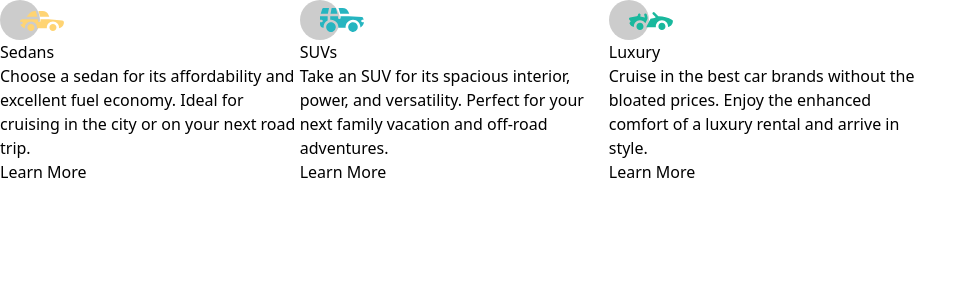
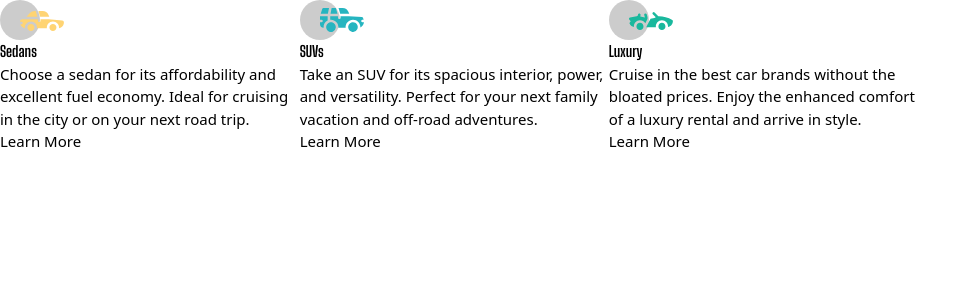
Before and after one commit to md-abid-hussain/column-card-component, a React (Vite) app: page / in a window 1280 px wide. Shown: the top 300 px of the page, without its empty margins (0-977 px from the left). Built offline with nearby package versions, Linux system fonts and the light colour scheme.

Commit message:
added custom font

```diff
--- a/src/index.css
+++ b/src/index.css
@@ -3,3 +3,14 @@
 @tailwind base;
 @tailwind components;
 @tailwind utilities;
+
+@layer {
+  html {
+    font-family: "Lexend Deca", sans-serif;
+    font-size: 15px;
+  }
+
+  h2 {
+    font-family: "Big Shoulders Display", cursive;
+  }
+}
```
